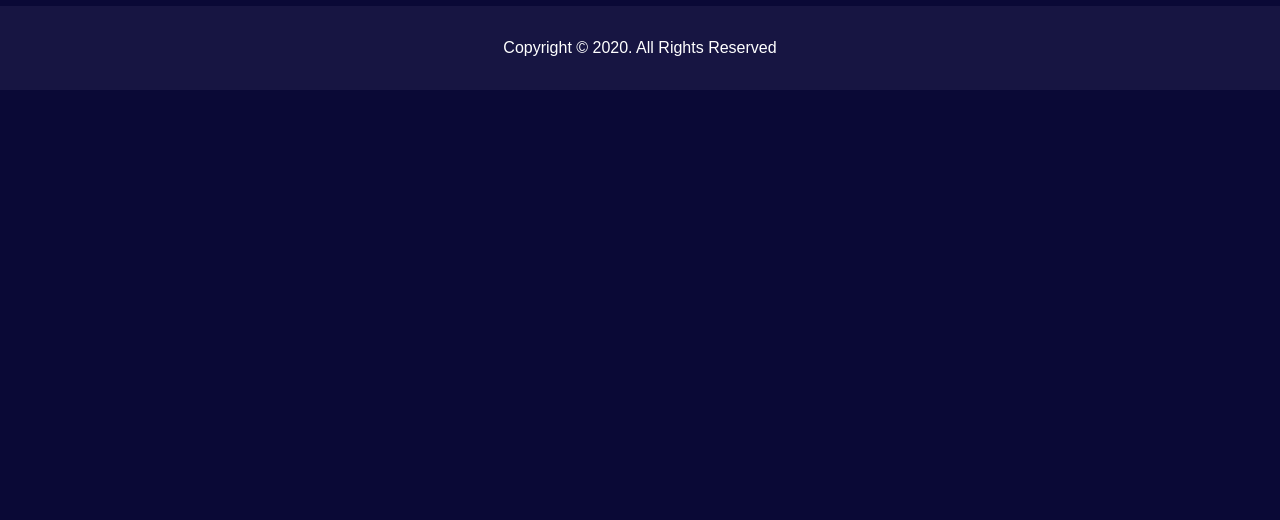
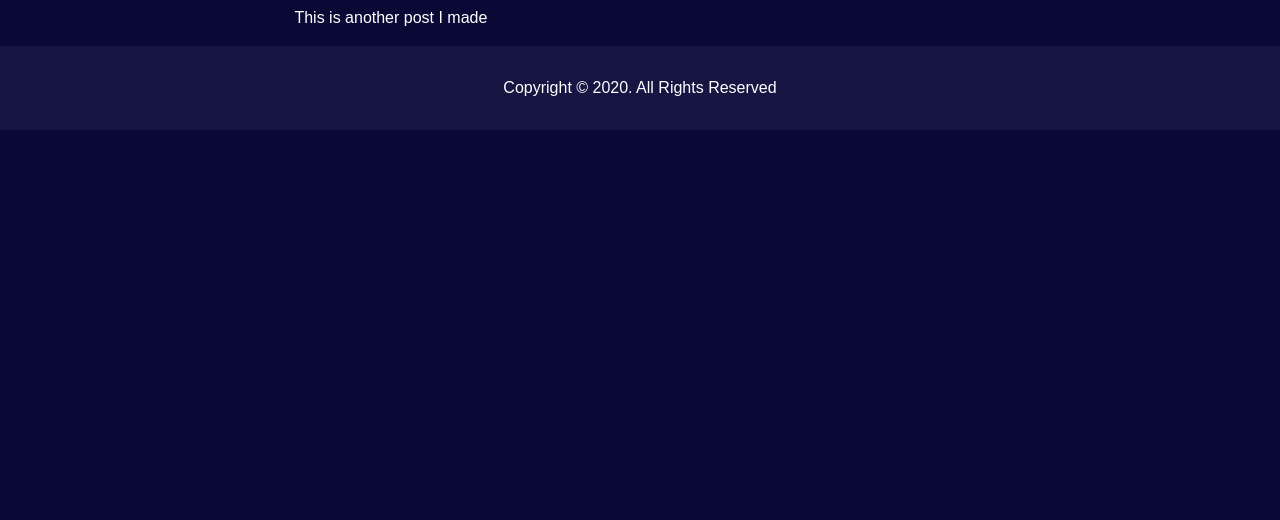
Before and after one commit to nanoproductions/dev-with-nano-blog, a Gatsby site: page /2020/2020-03-02-test-post/ in a window 1280 px wide. Shown: the part 280-800 px from the top of the page. Built offline with nearby package versions, Linux system fonts and the light colour scheme; Gatsby itself is replaced by a stand-in of ours; some packages are replaced by stand-ins of ours.

Commit message:
Update Blog “2020-03-02-test-post”

```diff
--- a/posts/2020/2020-03-02-test-post.md
+++ b/posts/2020/2020-03-02-test-post.md
@@ -3,3 +3,4 @@ title: Test Post
 date: 2020-03-02T20:35:47.654Z
 ---
 # This is going to be a test post
+This is another post I made
```
